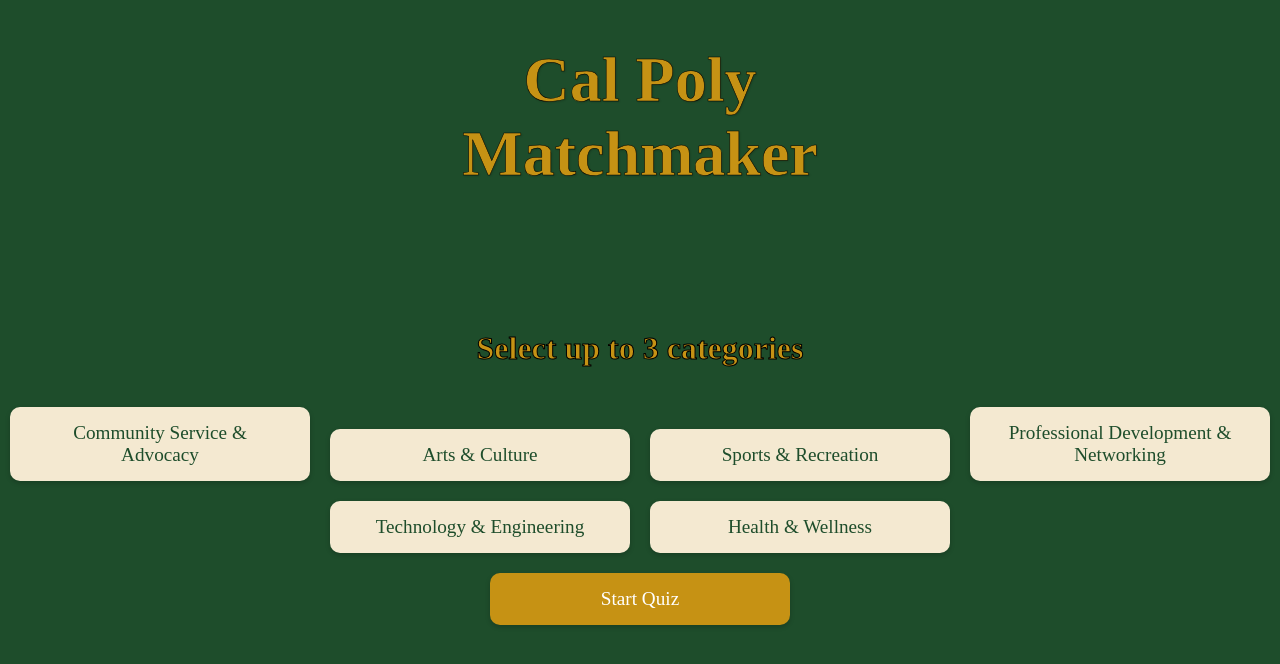
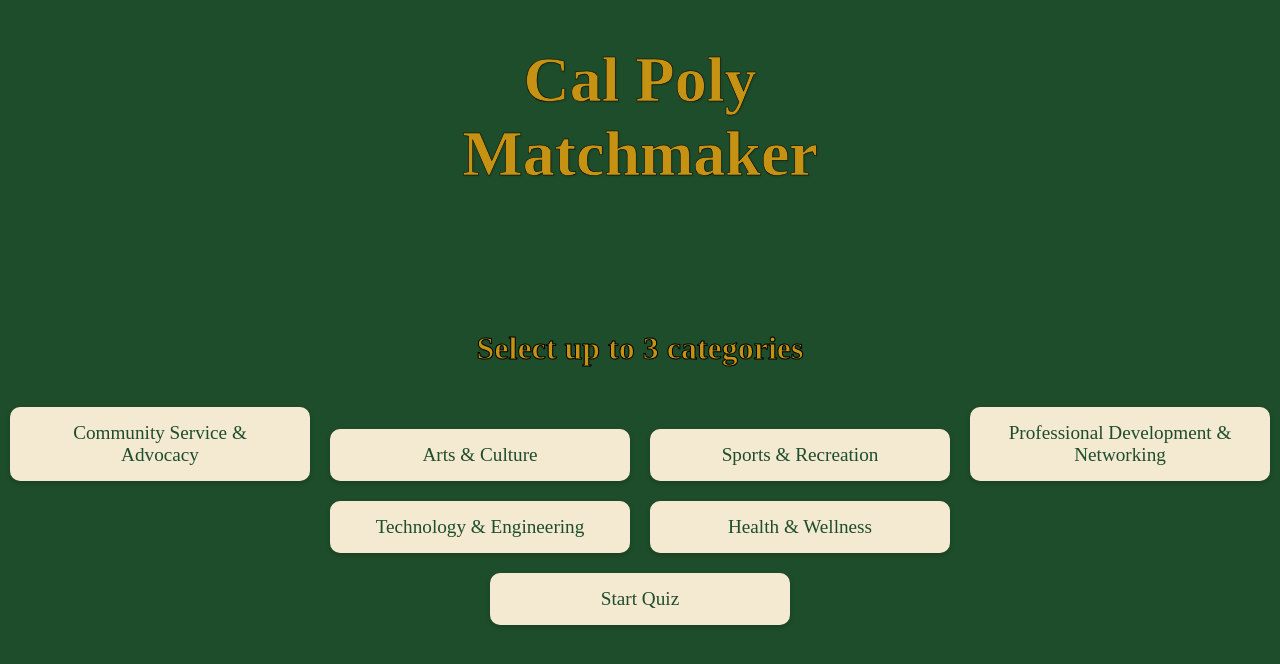
Before and after one commit to CPClubMatch/SocialConnection, a React (Create React App) app in the folder my-app/: page / in a window 1280 px wide. Shown: the top 664 px of the page. Built offline with nearby package versions, Linux system fonts and the light colour scheme; a web font is replaced by a local one.

Commit message:
Update App.js

```diff
--- a/my-app/src/App.js
+++ b/my-app/src/App.js
@@ -143,7 +143,7 @@
 
 function buildClubVectorFromRow(row) { // This function takes a row of data from the CSV file and returns a vector of tag scores for that club for cosine simiarity
   const vector = []; // Initialize an empty list to store the tag scores
-  for (let tagId = 0; tagId <= 39; tagId++) { // Iterate over each tag number from 1 to 40
+  for (let tagId = 1; tagId <= 40; tagId++) { // Iterate over each tag number from 1 to 40
     vector.push(parseFloat(row[tagId])); // Add the tag score for the current tag to the vector
   }
   return vector; // Return the vector of tag scores
@@ -167,7 +167,7 @@
   for (let i = 1; i < clubData.length; i++) {
     const row = clubData[i];
     if (row.length < 41) continue;
-    const clubName = row[40];
+    const clubName = row[0];
     const clubVector = buildClubVectorFromRow(row);
     const similarity = cosineSimilarity(userVector, clubVector);
     results.push({ clubName, similarity });
@@ -228,6 +228,21 @@
   });
 };
 
+// not needed in the new version
+  // const handleCategoryInterestClick = (interest) => {
+  //   const thisCategory = categoryKeys[currentCategoryIndex];
+  //   setCategoryInterest((prev) => ({ ...prev, [thisCategory]: interest }));
+  //   if (interest === "no") {
+  //     goToNextCategory();
+  //   } else {
+  //     setCurrentQuestionIndex(0);
+  //   }
+  // };
+
+  const handleCategoryInterestClick = () => {
+      setCurrentQuestionIndex(0);
+  };
+
   const goToNextCategory = () => {
     if (currentCategoryIndex < selectedCategories.length - 1) {
       setCurrentCategoryIndex(currentCategoryIndex + 1);
@@ -237,6 +252,14 @@
     }
   };
 
+  // const goToNextCategory = () => {
+  //   if (currentCategoryIndex < categoryKeys.length - 1) {
+  //     setCurrentCategoryIndex(currentCategoryIndex + 1);
+  //     setCurrentQuestionIndex(0);
+  //   } else {
+  //     finalizeScoresAndComputeClubs();
+  //   }
+  // };
 
   const handleSubQuestionAnswer = (tagIds, answeredYes) => {
     const numericAnswer = answeredYes ? 1 : 0;
@@ -271,6 +294,21 @@
     return tempUserTags;
   };
 
+
+  // const applyCategoryInterestScores = (tempUserTags) => {
+  //   for (let cName in categoryInterest) {
+  //     const interest = categoryInterest[cName];
+  //     const catTagId = renameCategoryToNumber(cName);
+  //     if (interest === "yes") {
+  //       tempUserTags[catTagId].push(1);
+  //     } else if (interest === "maybe") {
+  //       tempUserTags[catTagId].push(0.5);
+  //     } else {
+  //       tempUserTags[catTagId].push(0);
+  //     }
+  //   }
+  //   return tempUserTags;
+  // };
 
   const renameCategoryToNumber = (categoryName) => {
     if (categoryName === "Community Service & Advocacy") return 1;
@@ -347,14 +385,41 @@
         </div>
 
 
-          <button onClick={handleStartQuiz} disabled={selectedCategories.length === 0}>
-            Start Quiz
-          </button>
+         <button
+  className="start-quiz-button"
+  onClick={handleStartQuiz}
+  disabled={selectedCategories.length === 0}
+>
+  Start Quiz
+</button>
+
         </header>
       </div>
     );
   }
 
+  // const categoryName = selectedCategories[currentCategoryIndex];
+  // //const interest = categoryInterest[categoryName];
+  // const interest = selectedCategories[categoryName];
+  // if (interest === undefined) {
+  //   return (
+  //     <div className="App">
+  //       <header className="App-header">
+  //         <div className="logo-title-container">
+  //           <h1 className="matchmaker-title">Cal Poly<br />Matchmaker</h1>
+  //         </div>
+  //         <div className="question-block">
+  //           <button onClick={() => handleCategoryInterestClick()}>Start Category</button>
+  //           {/* <h2 className="major-question">Are you interested in {categoryName}?</h2>
+  //           <button onClick={() => handleCategoryInterestClick("yes")}>Yes</button>
+  //           <button onClick={() => handleCategoryInterestClick("maybe")}>Maybe</button>
+  //           <button onClick={() => handleCategoryInterestClick("no")}>No</button> */}
+
+  //         </div>
+  //       </header>
+  //     </div>
+  //   );
+  // }
   const categoryName = selectedCategories[currentCategoryIndex];
   const questionsForCategory = CATEGORY_QUESTIONS[categoryName];
   const currentQuestion = questionsForCategory[currentQuestionIndex];
```
